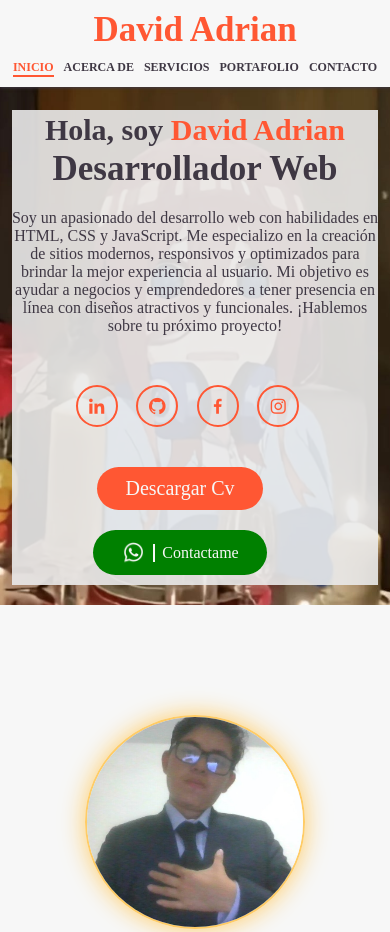
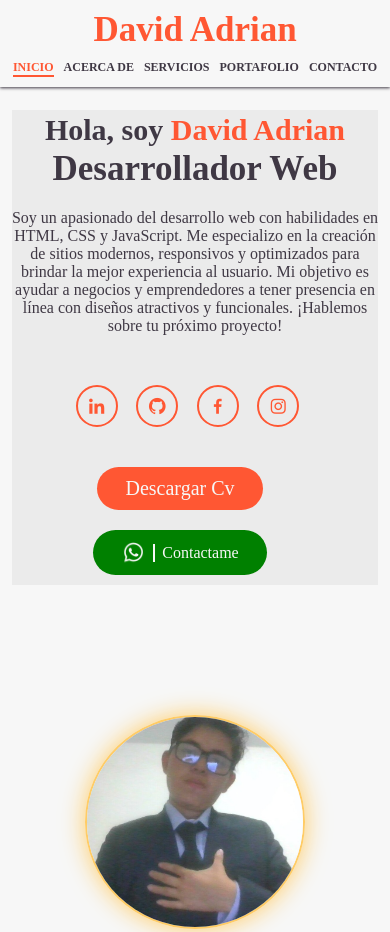
Before and after one commit to otakunamix/Portafolio-Personal, a plain HTML site: page Index.html in a window 390 px wide. Shown: the top 932 px of the page. Drawn offline with nearby package versions, Linux system fonts and the light colour scheme; a web font is replaced by a local one.

Commit message:
elimine la imagen en la que no se reflejaba el cambio

```diff
--- a/Css/styles.css
+++ b/Css/styles.css
@@ -171,7 +171,8 @@ span{
 @media (max-width: 1200px){
     .home{
         justify-content: center;
-        background-image: url(../images/Imagen\ de\ WhatsApp\ 2025-02-20\ a\ las\ 19.05.10_be57e5fa.jpg);
+        background-color: var(--bg-color);
+        background-image: none;
     }
 
     .home-contend{
--- a/Index.html
+++ b/Index.html
@@ -41,7 +41,7 @@
                 <a href=""><i class='bx bxl-instagram'></i></a>
             </div>
 
-            <a href="resource/my-porfolio.pdf" class="btn" download >Descargar Cv</a>
+            <a href="resource/DavidAdrianSocolaCisneros-CV.pdf" class="btn" download >Descargar Cv</a>
 
             <a href="https://wa.me/+51926953539" target="_blank" class="btn-whatsapp">
                 <i class='bx bxl-whatsapp bx-tada' ></i>
```
Also changed, not shown: images/Imagen de WhatsApp 2025-02-20 a las 19.05.10_be57e5fa.jpg (deleted).
